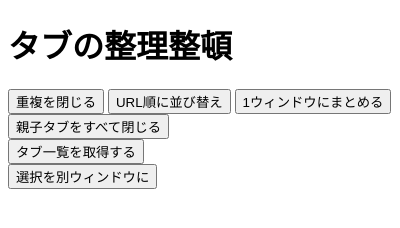
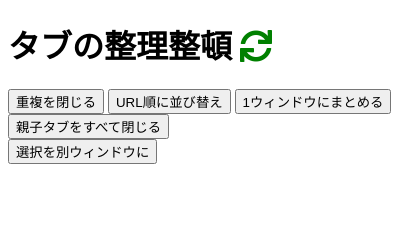
Before and after one commit to irof/tabutler, a browser extension: page src/popup.html in a window 400 px wide. Shown: the top 228 px of the page. Drawn offline with Linux system fonts and the light colour scheme.

Commit message:
タブ一覧更新をアイコンにしてみた

```diff
--- a/src/popup.html
+++ b/src/popup.html
@@ -20,15 +20,12 @@
 </head>
 
 <body style="width: 500px;">
-  <h1>タブの整理整頓</h1>
+  <h1>タブの整理整頓 <i class="fas fa-sync" style="color: green" id="load_tabs" title="タブ一覧を更新する"></i></h1>
   <div>
     <button id="sweep">重複を閉じる</button>
     <button id="orderly">URL順に並び替え</button>
     <button id="merge">1ウィンドウにまとめる</button>
     <button id="remove_family">親子タブをすべて閉じる</button>
-  </div>
-  <div>
-    <button id="load_tabs">タブ一覧を取得する</button>
   </div>
   <div>
     <button id="departure">選択を別ウィンドウに</button>
```
